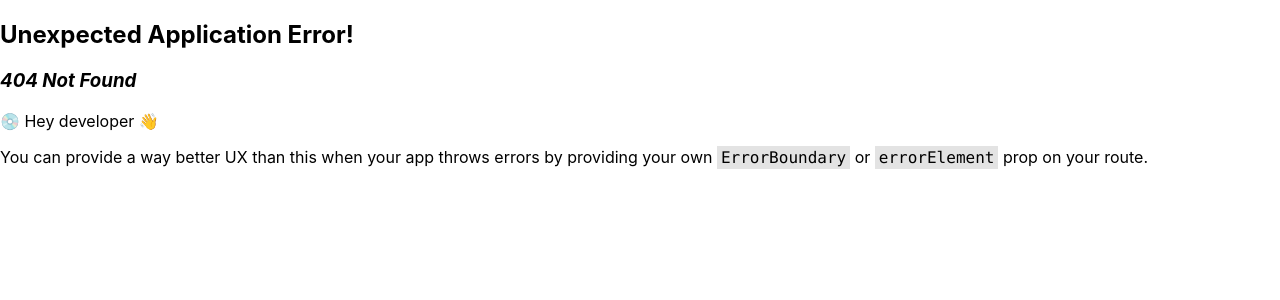
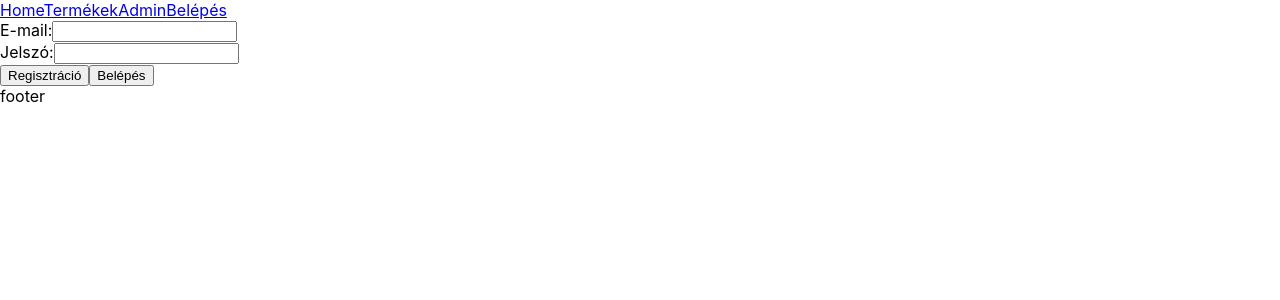
Before and after one commit to bgyorgy94/frontend-webshop-progmatic, a React (Create React App) app: page /belepes in a window 1280 px wide. Before the commit this address had no page. Shown: the top 300 px of the page. Built offline with nearby package versions, Linux system fonts and the light colour scheme.

Commit message:
Login screen

```diff
--- a/src/App.js
+++ b/src/App.js
@@ -10,6 +10,7 @@ import AddProduct from './pages/AddProduct';
 import DeleteProduct from './pages/DeleteProduct';
 import ModifyProduct from './pages/ModifyProduct';
 import AdminDashboard from './pages/AdminDashboard';
+import Login from './pages/Login';
 
 const router = createBrowserRouter([
   {
@@ -23,6 +24,10 @@ const router = createBrowserRouter([
       {
         path: "/",
         element: <Home />
+      },
+      {
+        path: "/belepes",
+        element: <Login />
       },
       {
         path: "/admin",
--- /dev/null
+++ b/src/components/EmailInput/EmailInput.js
@@ -0,0 +1,28 @@
+import { useState } from "react";
+import "./emailInput.css"
+
+export default function EmailInput() {
+    const [email, setEmail] = useState("");
+    const [invalidMessage, setInvalidMessage] = useState("valid-email")
+
+    return (
+        <>
+            <input type="email" value={email} onChange={typeEmail} onBlur={validateEmail}></input>
+            <span id="invalid-email-message" className={invalidMessage}>Az e-mail cím nem megfelelő</span>
+        </>
+    )
+
+    function typeEmail(e) {
+        setEmail(e.target.value)
+    }
+
+    function validateEmail() {
+        if (!/\S+@\S+\.\S+/.test(email)) {
+            setInvalidMessage("invalid-email")
+        } else {
+            setInvalidMessage("valid-email")
+        }
+    }
+
+
+}
--- /dev/null
+++ b/src/components/EmailInput/emailInput.css
@@ -0,0 +1,11 @@
+#invalid-email-message {
+    color: red;
+}
+
+.invalid-email {
+    display: inline;
+}
+
+.valid-email {
+    display: none;
+}
--- a/src/components/Navbar/Navbar.js
+++ b/src/components/Navbar/Navbar.js
@@ -6,6 +6,7 @@ export default function Navbar() {
             <NavLink to="/">Home</NavLink>
             <NavLink to="/termekek">Termékek</NavLink>
             <NavLink to="/admin">Admin</NavLink>
+            <NavLink to="/belepes">Belépés</NavLink>
         </div>
     )
 }
--- /dev/null
+++ b/src/components/PasswordInput/PasswordInput.js
@@ -0,0 +1,13 @@
+import { useState } from "react";
+
+export default function PasswordInput() {
+    const [password, setPassword] = useState("");
+
+    return(
+        <input type="password" value={password} onChange={typePassword}></input>
+    )
+
+    function typePassword(e) {
+        setPassword(e.target.value)
+    }
+}
--- /dev/null
+++ b/src/pages/Login.js
@@ -0,0 +1,22 @@
+import EmailInput from "../components/EmailInput/EmailInput";
+import PasswordInput from "../components/PasswordInput/PasswordInput";
+
+
+export default function Login() {
+    return (
+        <>
+            <div>
+                E-mail:
+                <EmailInput />
+            </div>
+            <div>
+                Jelszó:
+                <PasswordInput />
+            </div>
+            <div>
+                <button>Regisztráció</button>
+                <button>Belépés</button>
+            </div>
+        </>
+    )
+}
```
